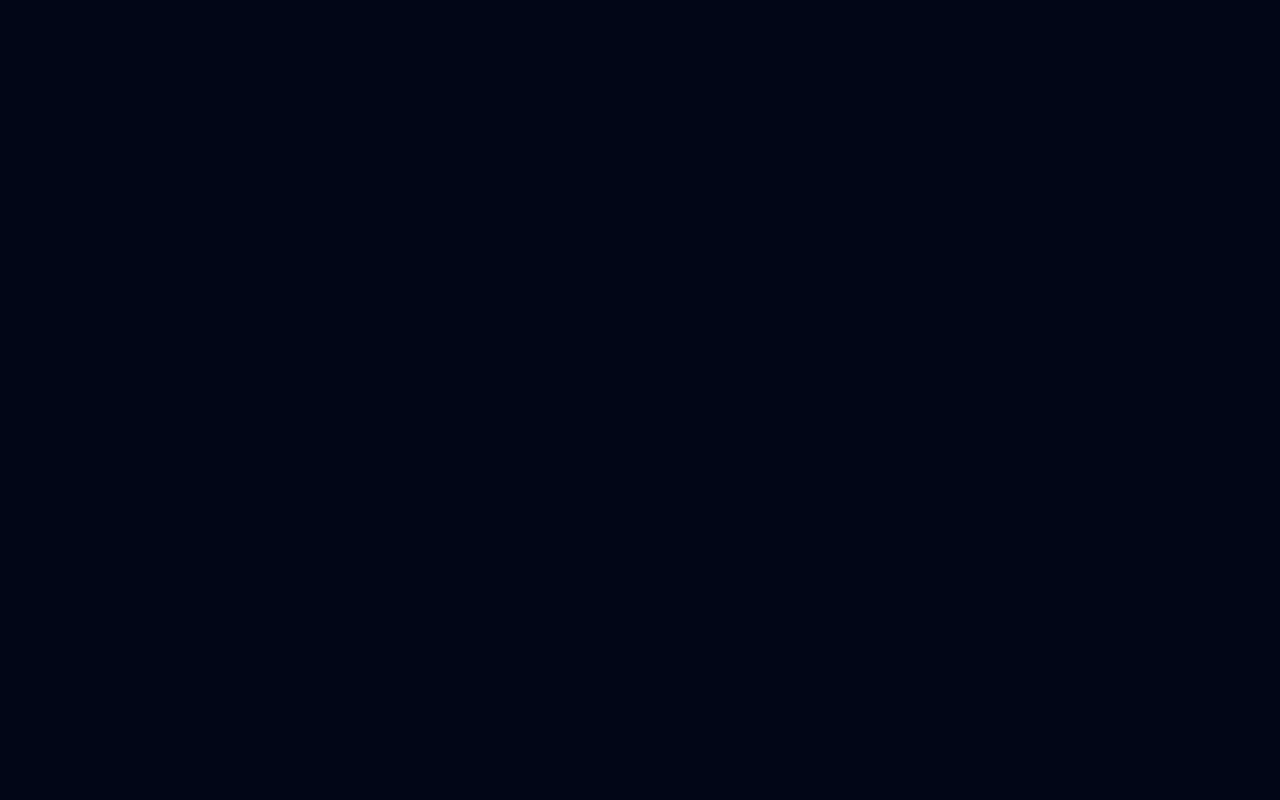
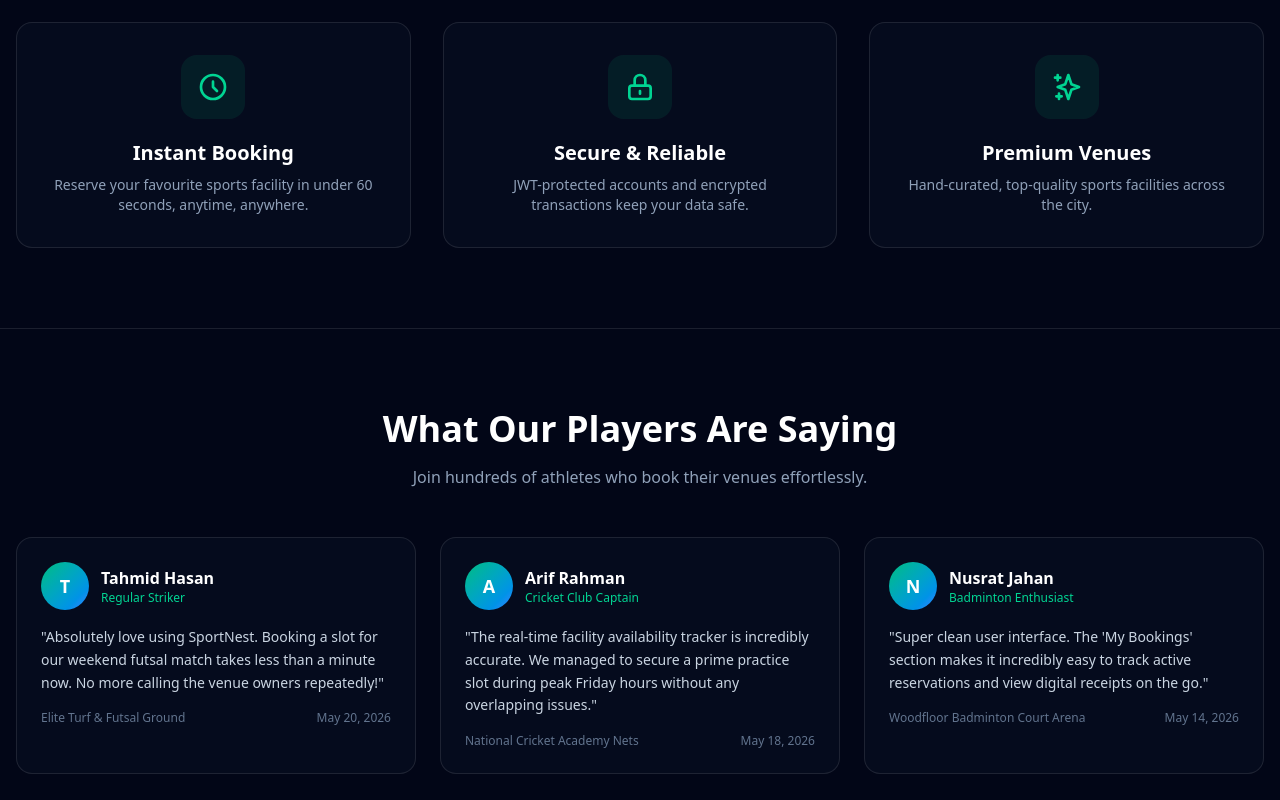
Before and after one commit to sadiarahmansmrity0/sportnest-frontend, a Next.js app: page / in a window 1280 px wide. Shown: the part 1100-1900 px from the top of the page. Before the commit the page ends 1075 px from the top, so only its background shows below. Built offline with nearby package versions, Linux system fonts and the light colour scheme; no server answers.

Commit message:
added 2 section in main page and made some update like adding prices

```diff
--- a/src/app/all-facilities/page.jsx
+++ b/src/app/all-facilities/page.jsx
@@ -1,6 +1,7 @@
 "use client";
 import { useEffect, useState } from "react";
 import Link from "next/link";
+
 export default function AllFacilitiesPage() {
   const [facilities, setFacilities] = useState([]);
 
@@ -23,12 +24,9 @@ export default function AllFacilitiesPage() {
               <h2 className="text-xl font-bold">{f.name}</h2>
               <p className="text-slate-400 text-sm">{f.location}</p>
               <p className="text-emerald-400 font-bold mt-2">${f.price}/hr</p>
-              <button className="w-full bg-emerald-500 text-black font-bold py-2 mt-4 rounded-lg">
+              <Link href={`/book/${f._id}`} className="block w-full text-center bg-emerald-500 text-black font-bold py-2 mt-4 rounded-lg">
                 Book Now
-              </button>
-              <Link href={`/book/${f._id}`} className="block w-full text-center bg-emerald-500 text-black font-bold py-2 mt-4 rounded-lg">
-  Book Now
-</Link>
+              </Link>
             </div>
           </div>
         ))}
--- a/src/app/page.js
+++ b/src/app/page.js
@@ -2,7 +2,8 @@
 
 import { useState, useEffect } from "react";
 import Link from "next/link";
-import { Search, MapPin, Activity, ChevronRight, Sparkles, ShieldCheck, Star, Users } from "lucide-react";
+import { Search, MapPin, Activity, Sparkles } from "lucide-react";
+import FacilityCard from "@/components/FacilityCard";
 
 export default function HomePage() {
   const [facilities, setFacilities] = useState([]);
@@ -10,7 +11,7 @@ export default function HomePage() {
   const [searchQuery, setSearchQuery] = useState("");
   const [selectedLocation, setSelectedLocation] = useState("");
 
-  // 1. Data Fetching
+  // Data Fetching
   useEffect(() => {
     async function fetchFacilities() {
       try {
@@ -18,7 +19,7 @@ export default function HomePage() {
         const response = await fetch("http://localhost:5000/api/facilities");
         const data = await response.json();
 
-        // Safely extract the array regardless of object structure
+        // Safely extract the array
         if (data && Array.isArray(data.data)) {
           setFacilities(data.data);
         } else if (Array.isArray(data)) {
@@ -36,18 +37,18 @@ export default function HomePage() {
     fetchFacilities();
   }, []);
 
-  // 2. Robust Filtering Logic
- // Inside your HomePage, update the filter logic:
-const filteredFacilities = facilities.filter((facility) => {
-    const name = (facility.name || facility.title || "").toLowerCase();
+  // Filtering Logic - FIXED to use 'title' instead of 'name'
+  const filteredFacilities = facilities.filter((facility) => {
+    const title = (facility.title || "").toLowerCase();
     const location = (facility.location || "").toLowerCase();
     const query = searchQuery.toLowerCase();
     const locFilter = selectedLocation.toLowerCase();
 
-    return (name.includes(query) || (facility.category || "").toLowerCase().includes(query))
+    return (title.includes(query) || (facility.category || "").toLowerCase().includes(query))
            && (selectedLocation === "" || location.includes(locFilter));
-});
-  // 3. Unique Location Extraction
+  });
+
+  // Unique Locations
   const uniqueLocations = [...new Set(facilities.map((f) => f.location).filter(Boolean))];
 
   return (
@@ -100,25 +101,122 @@ const filteredFacilities = facilities.filter((facility) => {
         ) : (
           <div className="grid grid-cols-1 sm:grid-cols-2 lg:grid-cols-3 gap-6">
             {filteredFacilities.map((facility) => (
-              <div key={facility._id} className="bg-slate-900/30 border border-white/10 rounded-2xl overflow-hidden p-5 flex flex-col justify-between">
-                <div>
-                  <img src={facility.image || "https://images.unsplash.com/photo-1541252260730-0412e8e2108e?w=600"} className="h-48 w-full object-cover rounded-lg mb-4" />
-                  <h3 className="font-bold text-lg">{facility.title}</h3>
-                  <div className="flex items-center text-slate-400 text-sm mt-1">
-                    <MapPin className="h-4 w-4 mr-1" /> {facility.location}
-                  </div>
-                </div>
-                <Link
-                  href={`/facilities/${facility._id}`}
-                  className="mt-6 w-full py-2 bg-emerald-500 text-slate-950 font-bold text-center rounded-xl hover:bg-emerald-400 transition"
-                >
-                  Book Now
-                </Link>
-              </div>
+              <FacilityCard key={facility._id} facility={facility} />
             ))}
           </div>
         )}
       </section>
+      {/* Why Choose SportNest Section */}
+<section className="max-w-7xl mx-auto px-4 py-20">
+  <div className="text-center mb-12">
+    <h2 className="text-3xl md:text-4xl font-black mb-4">Why Choose SportNest?</h2>
+    <p className="text-slate-400">Everything you need for a seamless sports booking experience</p>
+  </div>
+
+  <div className="grid md:grid-cols-3 gap-8">
+    {/* Card 1 - Instant Booking */}
+    <div className="bg-slate-900/30 border border-white/10 rounded-2xl p-8 text-center hover:border-emerald-500/30 transition-all group">
+      <div className="w-16 h-16 bg-emerald-500/10 rounded-2xl flex items-center justify-center mx-auto mb-5 group-hover:bg-emerald-500/20 transition-all">
+        <svg className="w-8 h-8 text-emerald-400" fill="none" stroke="currentColor" viewBox="0 0 24 24">
+          <path strokeLinecap="round" strokeLinejoin="round" strokeWidth={2} d="M12 8v4l3 3m6-3a9 9 0 11-18 0 9 9 0 0118 0z" />
+        </svg>
+      </div>
+      <h3 className="text-xl font-bold mb-2">Instant Booking</h3>
+      <p className="text-slate-400 text-sm">Reserve your favourite sports facility in under 60 seconds, anytime, anywhere.</p>
+    </div>
+
+    {/* Card 2 - Secure & Reliable */}
+    <div className="bg-slate-900/30 border border-white/10 rounded-2xl p-8 text-center hover:border-emerald-500/30 transition-all group">
+      <div className="w-16 h-16 bg-emerald-500/10 rounded-2xl flex items-center justify-center mx-auto mb-5 group-hover:bg-emerald-500/20 transition-all">
+        <svg className="w-8 h-8 text-emerald-400" fill="none" stroke="currentColor" viewBox="0 0 24 24">
+          <path strokeLinecap="round" strokeLinejoin="round" strokeWidth={2} d="M12 15v2m-6 4h12a2 2 0 002-2v-6a2 2 0 00-2-2H6a2 2 0 00-2 2v6a2 2 0 002 2zm10-10V7a4 4 0 00-8 0v4h8z" />
+        </svg>
+      </div>
+      <h3 className="text-xl font-bold mb-2">Secure & Reliable</h3>
+      <p className="text-slate-400 text-sm">JWT-protected accounts and encrypted transactions keep your data safe.</p>
+    </div>
+
+    {/* Card 3 - Premium Venues */}
+    <div className="bg-slate-900/30 border border-white/10 rounded-2xl p-8 text-center hover:border-emerald-500/30 transition-all group">
+      <div className="w-16 h-16 bg-emerald-500/10 rounded-2xl flex items-center justify-center mx-auto mb-5 group-hover:bg-emerald-500/20 transition-all">
+        <svg className="w-8 h-8 text-emerald-400" fill="none" stroke="currentColor" viewBox="0 0 24 24">
+          <path strokeLinecap="round" strokeLinejoin="round" strokeWidth={2} d="M5 3v4M3 5h4M6 17v4m-2-2h4m5-16l2.286 6.857L21 12l-5.714 2.143L13 21l-2.286-6.857L5 12l5.714-2.143L13 3z" />
+        </svg>
+      </div>
+      <h3 className="text-xl font-bold mb-2">Premium Venues</h3>
+      <p className="text-slate-400 text-sm">Hand-curated, top-quality sports facilities across the city.</p>
+    </div>
+  </div>
+</section>
+{/* Testimonials Section */}
+<section className="max-w-7xl mx-auto px-4 py-20 border-t border-white/10">
+  <div className="text-center mb-12">
+    <h2 className="text-3xl md:text-4xl font-black mb-4">What Our Players Are Saying</h2>
+    <p className="text-slate-400">Join hundreds of athletes who book their venues effortlessly.</p>
+  </div>
+
+  <div className="grid md:grid-cols-3 gap-6">
+    {/* Testimonial 1 */}
+    <div className="bg-slate-900/30 border border-white/10 rounded-2xl p-6 hover:border-emerald-500/30 transition-all">
+      <div className="flex items-center gap-3 mb-4">
+        <div className="w-12 h-12 bg-gradient-to-br from-emerald-500 to-blue-500 rounded-full flex items-center justify-center text-white font-bold text-lg">
+          T
+        </div>
+        <div>
+          <h4 className="font-bold">Tahmid Hasan</h4>
+          <p className="text-xs text-emerald-400">Regular Striker</p>
+        </div>
+      </div>
+      <p className="text-slate-300 text-sm mb-4 leading-relaxed">
+        "Absolutely love using SportNest. Booking a slot for our weekend futsal match takes less than a minute now. No more calling the venue owners repeatedly!"
+      </p>
+      <div className="flex justify-between items-center">
+        <span className="text-xs text-slate-500">Elite Turf & Futsal Ground</span>
+        <span className="text-xs text-slate-500">May 20, 2026</span>
+      </div>
+    </div>
+
+    {/* Testimonial 2 */}
+    <div className="bg-slate-900/30 border border-white/10 rounded-2xl p-6 hover:border-emerald-500/30 transition-all">
+      <div className="flex items-center gap-3 mb-4">
+        <div className="w-12 h-12 bg-gradient-to-br from-emerald-500 to-blue-500 rounded-full flex items-center justify-center text-white font-bold text-lg">
+          A
+        </div>
+        <div>
+          <h4 className="font-bold">Arif Rahman</h4>
+          <p className="text-xs text-emerald-400">Cricket Club Captain</p>
+        </div>
+      </div>
+      <p className="text-slate-300 text-sm mb-4 leading-relaxed">
+        "The real-time facility availability tracker is incredibly accurate. We managed to secure a prime practice slot during peak Friday hours without any overlapping issues."
+      </p>
+      <div className="flex justify-between items-center">
+        <span className="text-xs text-slate-500">National Cricket Academy Nets</span>
+        <span className="text-xs text-slate-500">May 18, 2026</span>
+      </div>
+    </div>
+
+    {/* Testimonial 3 */}
+    <div className="bg-slate-900/30 border border-white/10 rounded-2xl p-6 hover:border-emerald-500/30 transition-all">
+      <div className="flex items-center gap-3 mb-4">
+        <div className="w-12 h-12 bg-gradient-to-br from-emerald-500 to-blue-500 rounded-full flex items-center justify-center text-white font-bold text-lg">
+          N
+        </div>
+        <div>
+          <h4 className="font-bold">Nusrat Jahan</h4>
+          <p className="text-xs text-emerald-400">Badminton Enthusiast</p>
+        </div>
+      </div>
+      <p className="text-slate-300 text-sm mb-4 leading-relaxed">
+        "Super clean user interface. The 'My Bookings' section makes it incredibly easy to track active reservations and view digital receipts on the go."
+      </p>
+      <div className="flex justify-between items-center">
+        <span className="text-xs text-slate-500">Woodfloor Badminton Court Arena</span>
+        <span className="text-xs text-slate-500">May 14, 2026</span>
+      </div>
+    </div>
+  </div>
+</section>
     </div>
   );
 }
--- a/src/components/FacilityCard.jsx
+++ b/src/components/FacilityCard.jsx
@@ -11,7 +11,6 @@ export default function FacilityCard({ facility }) {
         <div className="relative overflow-hidden h-48 border-b border-slate-800">
           <img
             src={imageSrc}
-            // 🟢 CHANGED: Use .name instead of .title
             alt={facility?.name || "Sport Arena"}
             className="w-full h-full object-cover group-hover:scale-105 transition-transform duration-300"
           />
@@ -22,10 +21,13 @@ export default function FacilityCard({ facility }) {
           <span className="bg-emerald-500/10 text-emerald-400 border border-emerald-500/20 text-[10px] px-2.5 py-0.5 rounded-full uppercase tracking-wider font-semibold inline-block">
             {facility?.category || "Sports"}
           </span>
-          {/* 🟢 CHANGED: Changed facility.title to facility.name */}
          <h3 className="text-lg font-bold text-white group-hover:text-emerald-400 transition-colors line-clamp-1">
   {facility?.name || "Untitled Arena"}
 </h3>
+{/* ADD THIS PRICE LINE */}
+<p className="text-emerald-400 font-bold text-xl">
+  ৳{facility?.pricePerHour || facility?.price || 0} <span className="text-xs text-slate-400">/hour</span>
+</p>
 <p className="text-sm text-gray-400 line-clamp-2 leading-relaxed">
   {facility?.description || "No description available for this playground."}
 </p>
```
Also changed, not shown: src/app/facilities/[id]/page.jsx (+86 -235 lines), src/app/facilities/page.jsx (+25 -8 lines). Lines whose indentation alone changed are shown as unchanged.
